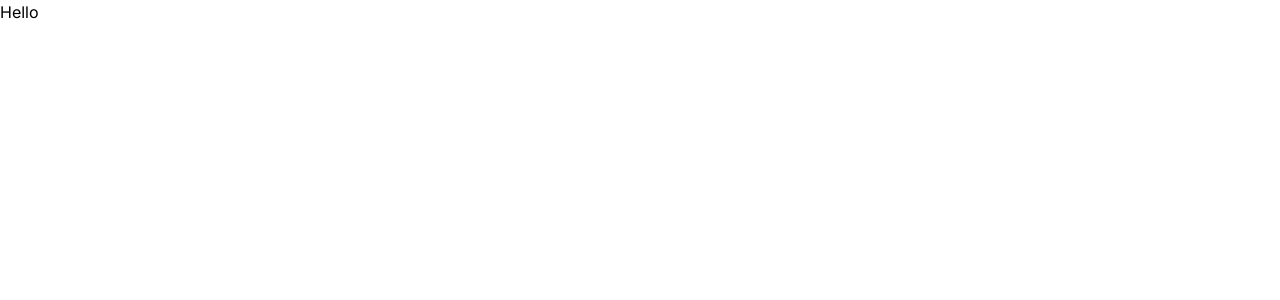
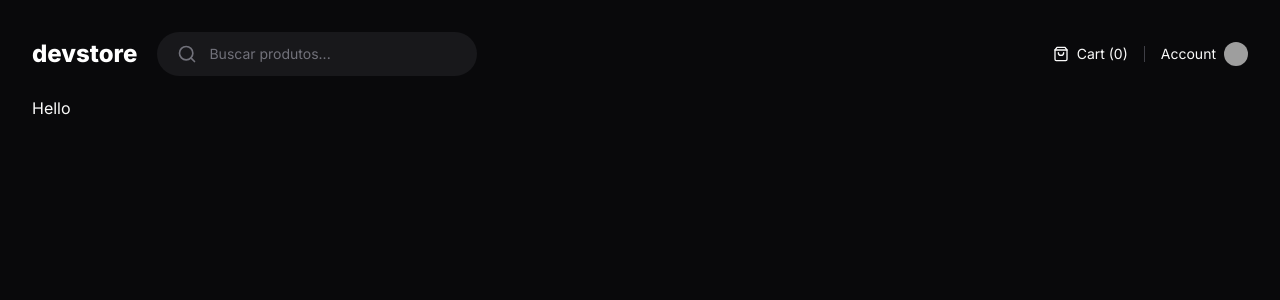
Before and after one commit to Kawan02/dev-store, a Next.js app: page / in a window 1280 px wide. Shown: the top 300 px of the page. Built offline with nearby package versions, Linux system fonts and the light colour scheme; grey boxes are pictures that could not be loaded.

Commit message:
feat: criação do header da aplicação

```diff
--- /dev/null
+++ b/src/app/(store)/(home)/loading.tsx
@@ -0,0 +1,3 @@
+export default function HomeLoading() {
+  return <p>Carregando...</p>
+}
--- /dev/null
+++ b/src/app/(store)/(home)/page.tsx
@@ -0,0 +1,4 @@
+export default async function Home() {
+  await new Promise((resolve) => setTimeout(resolve, 2000))
+  return <h1>Hello</h1>
+}
--- /dev/null
+++ b/src/app/(store)/layout.tsx
@@ -0,0 +1,11 @@
+import { Header } from '@/components/header'
+import { ReactNode } from 'react'
+
+export default function storeLayout({ children }: { children: ReactNode }) {
+  return (
+    <div className="mx-auto grid min-h-screen w-full max-w[1600px] grid-rows-app gap-5 p-8">
+      <Header />
+      {children}
+    </div>
+  )
+}
--- a/src/app/layout.tsx
+++ b/src/app/layout.tsx
@@ -18,7 +18,7 @@ export default function RootLayout({
 }>) {
   return (
     <html lang="pt" className={inter.className}>
-      <body>{children}</body>
+      <body className="bg-zinc-950 text-zinc-50 antialiased">{children}</body>
     </html>
   )
 }
--- a/src/app/page.tsx
+++ /dev/null
@@ -1,3 +0,0 @@
-export default function Home() {
-  return <h1>Hello</h1>
-}
--- /dev/null
+++ b/src/components/header.tsx
@@ -0,0 +1,41 @@
+import Link from 'next/link'
+import { Search, ShoppingBag } from 'lucide-react'
+import Image from 'next/image'
+
+export function Header() {
+  return (
+    <div className="flex items-center justify-between">
+      <div className="flex items-center gap-5">
+        <Link href="/" className="text-2xl font-extrabold text-white">
+          devstore
+        </Link>
+        <form className="flex w-[320px] items-center gap-3 rounded-full bg-zinc-900 px-5 py-3 ring-zinc-700">
+          <Search className="size-5 text-zinc-500" />
+          <input
+            placeholder="Buscar produtos..."
+            className="flex-1 bg-transparent text-sm outline-none placeholder:text-zinc-500"
+          />
+        </form>
+      </div>
+      <div className="flex items-center gap-4">
+        <div className="flex items-center gap-2">
+          <ShoppingBag className="size-4" />
+          <span className="text-sm">Cart (0)</span>
+        </div>
+
+        <div className="w-px h-4 bg-zinc-700" />
+
+        <Link href="/" className="flex items-center gap-2 hover:underline">
+          <span className="text-sm">Account</span>
+          <Image
+            src="https://github.com/kawan02.png"
+            className="size-6 rounded-full"
+            width={24}
+            height={24}
+            alt=""
+          />
+        </Link>
+      </div>
+    </div>
+  )
+}
--- a/tailwind.config.ts
+++ b/tailwind.config.ts
@@ -10,6 +10,9 @@ export default {
     fontFamily: {
       sans: 'var(--font-inter)',
     },
+    gridTemplateRows: {
+      app: 'min-content max-content',
+    },
   },
   plugins: [],
 } satisfies Config
```
Also changed, not shown: src/app/(store)/search/page.tsx (added).
